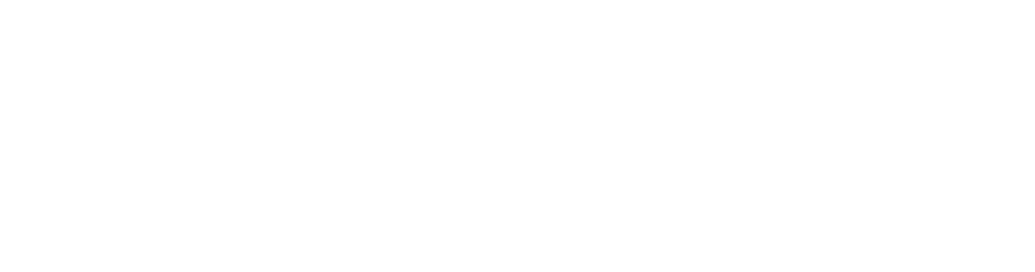
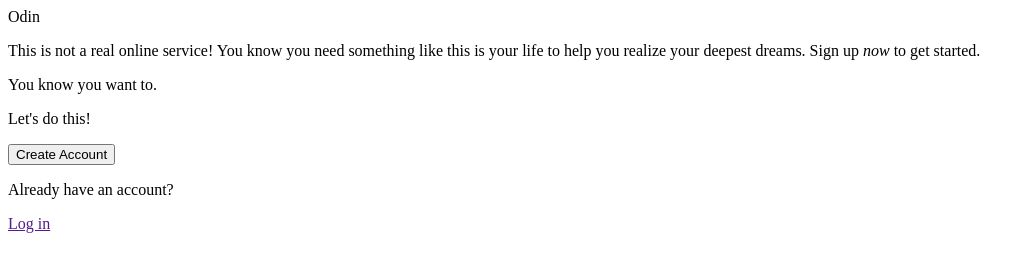
Before and after one commit to Melanie-J-Baker/sign-up-form, a plain HTML site: page index.html in a window 1280 px wide. Shown: the whole page, without its empty margins (0-1035 px from the left). Drawn offline with Linux system fonts and the light colour scheme.

Commit message:
add basic html structure

```diff
--- a/index.html
+++ b/index.html
@@ -8,6 +8,28 @@
     <link rel="stylesheet" type="text/css" href="styles.css" />
 </head>
 <body>
-
+    <div class="main-container">
+        <div class="left-container">
+            <div class="image-container"></div>
+            <div class="logo-banner">
+                <div class="logo-container"></div>
+                <div class="logo-text">Odin</div>
+            </div>
+        </div>
+        <div class="right-container">
+            <div class="intro-container">
+                <p>This is not a real online service! You know you need something like this is your life to help you realize your deepest dreams. Sign up <em>now</em> to get started.</p>
+                <p>You know you want to.</p>
+            </div>
+            <div class="form-container">
+                <p>Let's do this!</p>
+                <form></form>
+            </div>
+            <div class="submit-container">
+                <button type="submit">Create Account</button>
+                <p>Already have an account? </p><a href="">Log in</a>
+            </div>
+        </div>
+    </div>
 </body>
 </html>
```
